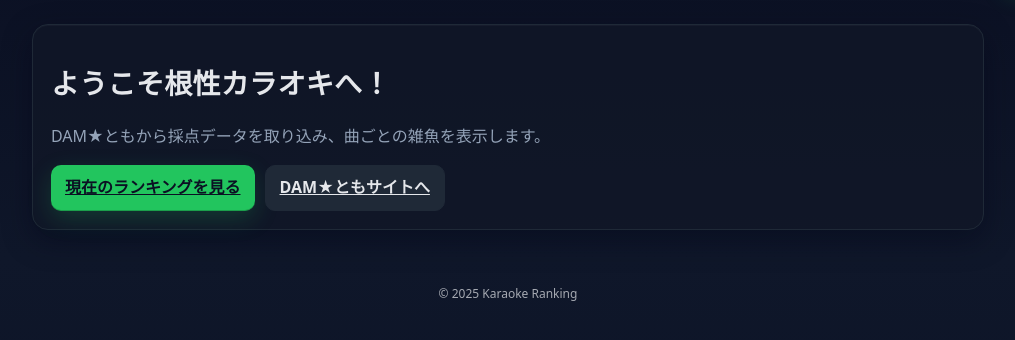
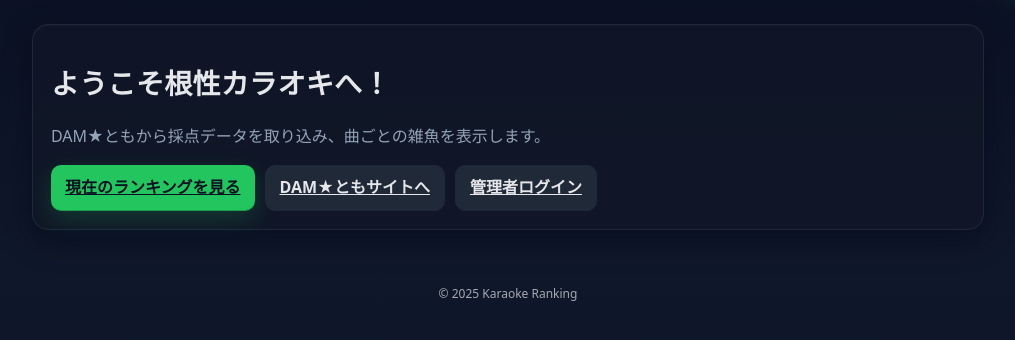
Before and after one commit to matsuriku0331/karaoke_ranking2, a Flask app: page / in a window 1280 px wide. Shown: the part 62-402 px from the top of the page, without its empty margins (132-1147 px from the left). Run offline with Flask 3, Linux system fonts and the light colour scheme.

Commit message:
ホーム画面に管理者ログインボタンを追加

```diff
--- a/templates/home.html
+++ b/templates/home.html
@@ -8,6 +8,8 @@
     <div class="row" style="margin-top:12px">
       <a class="btn" href="{{ url_for('ranking') }}">現在のランキングを見る</a>
       <a class="btn secondary" href="https://www.clubdam.com/" target="_blank" rel="noopener">DAM★ともサイトへ</a>
+      <!-- 管理者ログインボタン -->
+      <a class="btn secondary" href="{{ url_for('admin_login') }}">管理者ログイン</a>
     </div>
   </div>
 {% endblock %}
```
